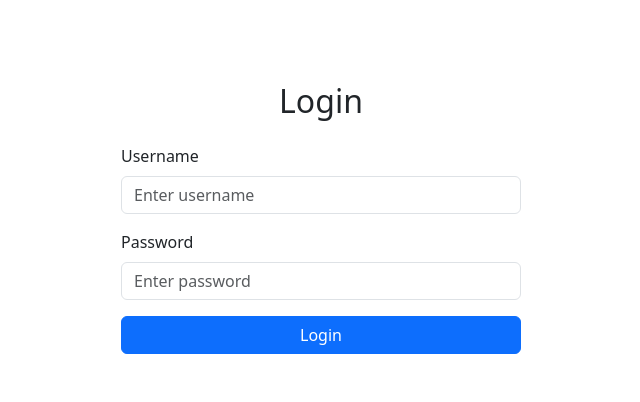
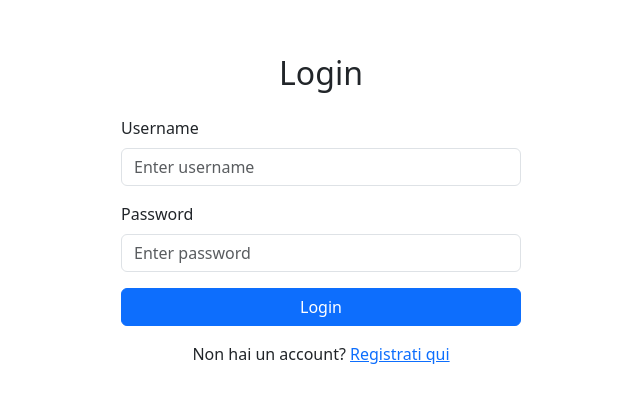
Before and after one commit to rob587/Progetto-Saas, a React app in the folder client/frontend/: page / in a window 1280 px wide. Shown: the part 182-584 px from the top of the page, without its empty margins (319-959 px from the left). Built offline with nearby package versions, Linux system fonts and the light colour scheme; the HTML template or start-up script is replaced by a standard one.

Commit message:
feat: add Register page and link to it from Login component

```diff
--- a/client/frontend/src/App.jsx
+++ b/client/frontend/src/App.jsx
@@ -8,6 +8,7 @@ import { useContext } from "react";
 import { AuthContext } from "./context/AuthContext";
 import Login from "./pages/Login";
 import Dashboard from "./pages/Dashboard";
+import Register from "./pages/Register";
 
 function App() {
   const { token } = useContext(AuthContext);
@@ -20,6 +21,10 @@ function App() {
             element={token ? <Navigate to="/dashboard" /> : <Login />}
           />
           <Route
+            path="/register"
+            element={token ? <Navigate to="/dashboard" /> : <Register />}
+          />
+          <Route
             path="/dashboard"
             element={token ? <Dashboard /> : <Navigate to="/" />}
           />
--- a/client/frontend/src/pages/Login.jsx
+++ b/client/frontend/src/pages/Login.jsx
@@ -2,6 +2,7 @@ import React, { useContext, useState } from "react";
 import { AuthContext } from "../context/AuthContext";
 import { useNavigate } from "react-router-dom";
 import { Container, Form, Button, Alert } from "react-bootstrap";
+import { Link } from "react-router-dom";
 
 const Login = () => {
   const navigate = useNavigate();
@@ -59,6 +60,12 @@ const Login = () => {
               Login
             </Button>
           </Form>
+
+          <div className="mt-3 text-center">
+            <p>
+              Non hai un account? <Link to="/register">Registrati qui</Link>
+            </p>
+          </div>
         </div>
       </Container>
     </>
--- /dev/null
+++ b/client/frontend/src/pages/Register.jsx
@@ -0,0 +1,7 @@
+import React from "react";
+
+const Register = () => {
+  return <div></div>;
+};
+
+export default Register;
```
